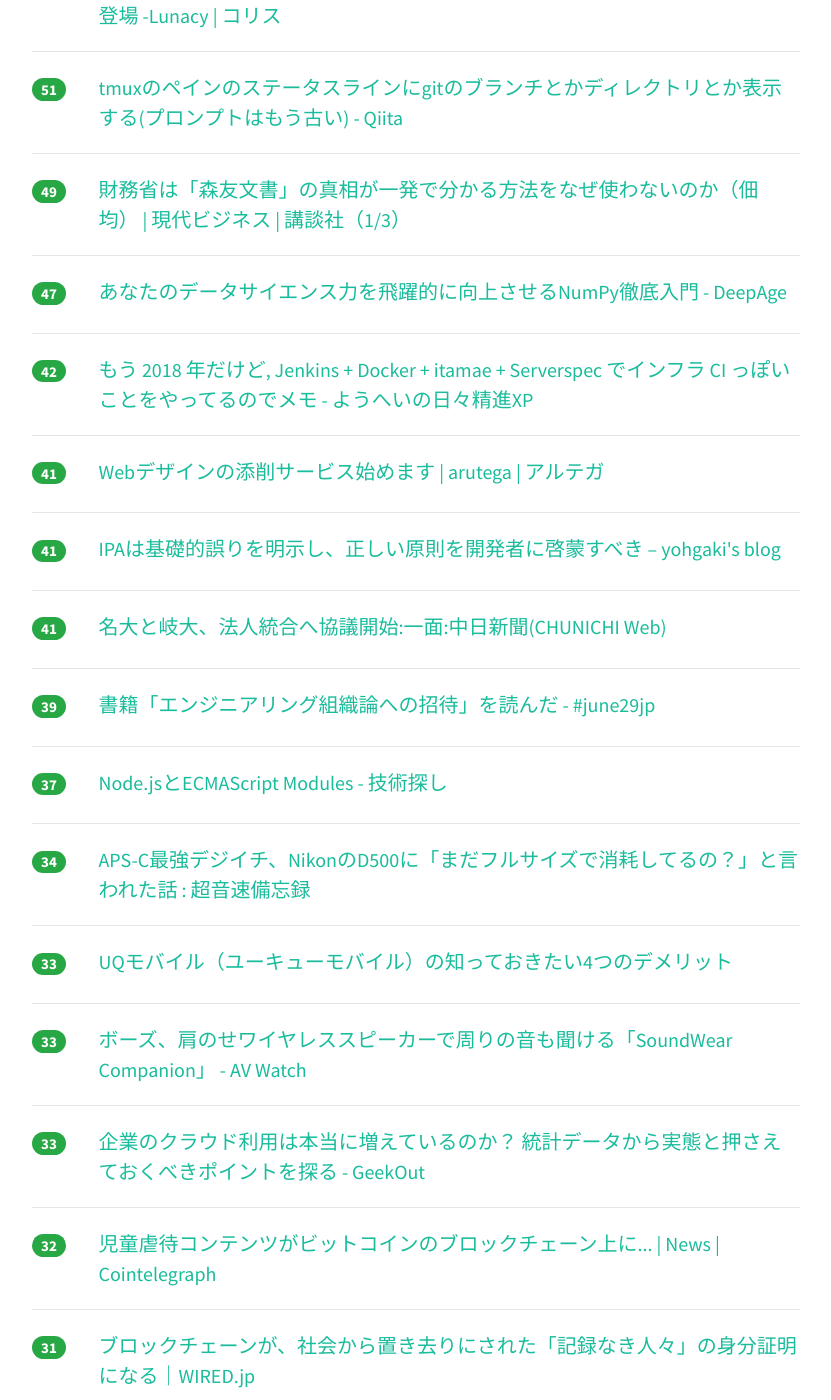
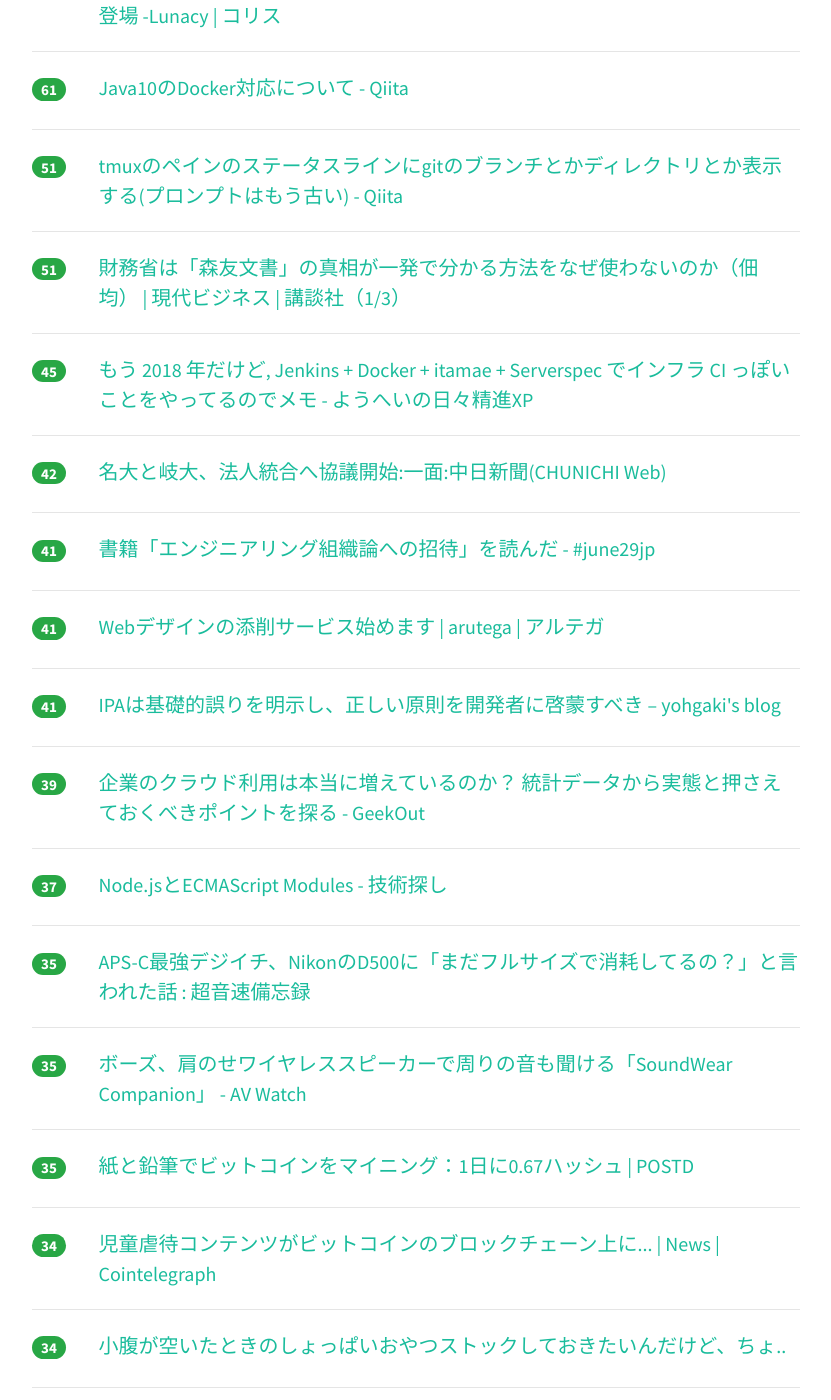
Before and after one commit to yatta47/hatena-matome-site, a Jekyll site: the page built from _posts/2018-03-22-hatena.md, in a window 1280 px wide and 1400 px high, scrolled down 1556 px. Shown: the whole window, without its empty margins (224-1055 px from the left). Built offline with Jekyll 4.4.1, drawn with Linux system fonts in a browser that asks for light colours; nearby versions of some CDN libraries; some of the changed text lies outside the part shown.

Commit message:
Updated 2018-03-22

```diff
--- a/_posts/2018-03-22-hatena.md
+++ b/_posts/2018-03-22-hatena.md
@@ -1,44 +1,59 @@
 ---
 layout: post
 title:  "2018-03-22 はてぶIT"
-date:   2018-03-22 21:02:29
+date:   2018-03-22 22:02:57
 tags: [it-hotentry]
 ---
-60 件のデータあり
+61 件のデータあり
 
 <hr><div class="row">
-<div class="col-1"><span class="badge badge-pill badge-success h2">686</span></div>
+<div class="col-1"><span class="badge badge-pill badge-success h2">701</span></div>
 <div class="col-11"><a href='http://www.publickey1.jp/blog/18/jenkins_xgitdockerkubernetescicd.html' target='_blank'>「Jenkins X」発表。Git/Docker/Kubernetesに特化したことでCI/CD環境の構築運用を自動化 － Publickey</a></div>
 </div>
 <hr>
 <div class="row">
-<div class="col-1"><span class="badge badge-pill badge-success h2">658</span></div>
+<div class="col-1"><span class="badge badge-pill badge-success h2">689</span></div>
 <div class="col-11"><a href='http://blog.kamipo.net/entry/2018/03/22/084126' target='_blank'>MySQLのクエリの良し悪しはrows_examinedで判断する - かみぽわーる</a></div>
 </div>
 <hr>
 <div class="row">
-<div class="col-1"><span class="badge badge-pill badge-success h2">314</span></div>
+<div class="col-1"><span class="badge badge-pill badge-success h2">338</span></div>
 <div class="col-11"><a href='https://speakerdeck.com/pyama86/linuxkomandodebotorunetukuwodiao-beru' target='_blank'>Linuxコマンドでボトルネックを調べる // Speaker Deck</a></div>
 </div>
 <hr>
 <div class="row">
-<div class="col-1"><span class="badge badge-pill badge-success h2">227</span></div>
+<div class="col-1"><span class="badge badge-pill badge-success h2">238</span></div>
+<div class="col-11"><a href='https://gigazine.net/news/20180322-linux-kernel-map/' target='_blank'>Linuxカーネルのソースコードを機能とレイヤーで分類して表示してくれる「Linux kernel map」 - GIGAZINE</a></div>
+</div>
+<hr>
+<div class="row">
+<div class="col-1"><span class="badge badge-pill badge-success h2">228</span></div>
 <div class="col-11"><a href='https://anond.hatelabo.jp/20180322014102' target='_blank'>はてな村とかなんとか</a></div>
 </div>
 <hr>
 <div class="row">
-<div class="col-1"><span class="badge badge-pill badge-success h2">215</span></div>
-<div class="col-11"><a href='https://gigazine.net/news/20180322-linux-kernel-map/' target='_blank'>Linuxカーネルのソースコードを機能とレイヤーで分類して表示してくれる「Linux kernel map」 - GIGAZINE</a></div>
-</div>
-<hr>
-<div class="row">
-<div class="col-1"><span class="badge badge-pill badge-success h2">174</span></div>
+<div class="col-1"><span class="badge badge-pill badge-success h2">188</span></div>
 <div class="col-11"><a href='http://d.hatena.ne.jp/hnw/20180321' target='_blank'>セキュリティの話題に丸腰で踏み込んでくる人を見た - hnwの日記</a></div>
 </div>
 <hr>
 <div class="row">
-<div class="col-1"><span class="badge badge-pill badge-success h2">93</span></div>
+<div class="col-1"><span class="badge badge-pill badge-success h2">95</span></div>
 <div class="col-11"><a href='http://techlife.cookpad.com/entry/2018/03/22/082755' target='_blank'>ハッシュ値の使い方について - クックパッド開発者ブログ</a></div>
+</div>
+<hr>
+<div class="row">
+<div class="col-1"><span class="badge badge-pill badge-success h2">87</span></div>
+<div class="col-11"><a href='https://deepage.net/features/numpy/' target='_blank'>あなたのデータサイエンス力を飛躍的に向上させるNumPy徹底入門 - DeepAge</a></div>
+</div>
+<hr>
+<div class="row">
+<div class="col-1"><span class="badge badge-pill badge-success h2">83</span></div>
+<div class="col-11"><a href='https://note.mu/ttmtg/n/nc9ef0a890c3d' target='_blank'>デザインレビューシステム〜正しいデザインを正しく作ったか〜｜Tomotsugu Takahashi｜note</a></div>
+</div>
+<hr>
+<div class="row">
+<div class="col-1"><span class="badge badge-pill badge-success h2">79</span></div>
+<div class="col-11"><a href='http://bookmark.hatenastaff.com/entry/2018/03/22/161110' target='_blank'>【追記あり】トップページやカテゴリページなどのメディア面をリニューアルしました - はてなブックマーク開発ブログ</a></div>
 </div>
 <hr>
 <div class="row">
@@ -47,23 +62,18 @@ tags: [it-hotentry]
 </div>
 <hr>
 <div class="row">
-<div class="col-1"><span class="badge badge-pill badge-success h2">73</span></div>
-<div class="col-11"><a href='https://note.mu/ttmtg/n/nc9ef0a890c3d' target='_blank'>デザインレビューシステム〜正しいデザインを正しく作ったか〜｜Tomotsugu Takahashi｜note</a></div>
+<div class="col-1"><span class="badge badge-pill badge-success h2">75</span></div>
+<div class="col-11"><a href='https://review-of-my-life.blogspot.com/2018/03/sukebe-ai-development.html' target='_blank'>AIで似ているAV女優を紹介しているスケベAI「スケベ博士」を作りました。②実装編|Review of My Life</a></div>
 </div>
 <hr>
 <div class="row">
-<div class="col-1"><span class="badge badge-pill badge-success h2">67</span></div>
+<div class="col-1"><span class="badge badge-pill badge-success h2">70</span></div>
 <div class="col-11"><a href='http://blog.takuros.net/entry/2018/03/22/090718' target='_blank'>クラウドエンジニア養成読本を書きました - プログラマでありたい</a></div>
 </div>
 <hr>
 <div class="row">
-<div class="col-1"><span class="badge badge-pill badge-success h2">65</span></div>
-<div class="col-11"><a href='https://review-of-my-life.blogspot.com/2018/03/sukebe-ai-development.html' target='_blank'>AIで似ているAV女優を紹介しているスケベAI「スケベ博士」を作りました。②実装編|Review of My Life</a></div>
-</div>
-<hr>
-<div class="row">
 <div class="col-1"><span class="badge badge-pill badge-success h2">63</span></div>
-<div class="col-11"><a href='http://bookmark.hatenastaff.com/entry/2018/03/22/161110' target='_blank'>【追記あり】トップページやカテゴリページなどのメディア面をリニューアルしました - はてなブックマーク開発ブログ</a></div>
+<div class="col-11"><a href='https://coliss.com/articles/build-websites/operation/design/sketch-for-windows-lunacy.html' target='_blank'>速報！Windowsで、Sketchファイルを開いて、編集・保存できる無料アプリが登場 -Lunacy | コリス</a></div>
 </div>
 <hr>
 <div class="row">
@@ -72,28 +82,28 @@ tags: [it-hotentry]
 </div>
 <hr>
 <div class="row">
-<div class="col-1"><span class="badge badge-pill badge-success h2">61</span></div>
-<div class="col-11"><a href='https://coliss.com/articles/build-websites/operation/design/sketch-for-windows-lunacy.html' target='_blank'>速報！Windowsで、Sketchファイルを開いて、編集・保存できる無料アプリが登場 -Lunacy | コリス</a></div>
-</div>
-<hr>
-<div class="row">
 <div class="col-1"><span class="badge badge-pill badge-success h2">51</span></div>
 <div class="col-11"><a href='https://qiita.com/arks22/items/db8eb6a14223ce29219a' target='_blank'>tmuxのペインのステータスラインにgitのブランチとかディレクトリとか表示する(プロンプトはもう古い) - Qiita</a></div>
 </div>
 <hr>
 <div class="row">
-<div class="col-1"><span class="badge badge-pill badge-success h2">49</span></div>
+<div class="col-1"><span class="badge badge-pill badge-success h2">51</span></div>
 <div class="col-11"><a href='http://gendai.ismedia.jp/articles/-/54944' target='_blank'>財務省は「森友文書」の真相が一発で分かる方法をなぜ使わないのか（佃 均） | 現代ビジネス | 講談社（1/3）</a></div>
 </div>
 <hr>
 <div class="row">
-<div class="col-1"><span class="badge badge-pill badge-success h2">47</span></div>
-<div class="col-11"><a href='https://deepage.net/features/numpy/' target='_blank'>あなたのデータサイエンス力を飛躍的に向上させるNumPy徹底入門 - DeepAge</a></div>
+<div class="col-1"><span class="badge badge-pill badge-success h2">45</span></div>
+<div class="col-11"><a href='http://inokara.hateblo.jp/entry/2018/03/21/152609' target='_blank'>もう 2018 年だけど, Jenkins + Docker + itamae + Serverspec でインフラ CI っぽいことをやってるのでメモ - ようへいの日々精進XP</a></div>
 </div>
 <hr>
 <div class="row">
 <div class="col-1"><span class="badge badge-pill badge-success h2">42</span></div>
-<div class="col-11"><a href='http://inokara.hateblo.jp/entry/2018/03/21/152609' target='_blank'>もう 2018 年だけど, Jenkins + Docker + itamae + Serverspec でインフラ CI っぽいことをやってるのでメモ - ようへいの日々精進XP</a></div>
+<div class="col-11"><a href='http://www.chunichi.co.jp/article/front/list/CK2018032202000069.html' target='_blank'>名大と岐大、法人統合へ協議開始:一面:中日新聞(CHUNICHI Web)</a></div>
+</div>
+<hr>
+<div class="row">
+<div class="col-1"><span class="badge badge-pill badge-success h2">41</span></div>
+<div class="col-11"><a href='https://june29.jp/2018/03/21/invitation-to-engineering-organization-theory-the-book/' target='_blank'>書籍「エンジニアリング組織論への招待」を読んだ - #june29jp</a></div>
 </div>
 <hr>
 <div class="row">
@@ -107,13 +117,8 @@ tags: [it-hotentry]
 </div>
 <hr>
 <div class="row">
-<div class="col-1"><span class="badge badge-pill badge-success h2">41</span></div>
-<div class="col-11"><a href='http://www.chunichi.co.jp/article/front/list/CK2018032202000069.html' target='_blank'>名大と岐大、法人統合へ協議開始:一面:中日新聞(CHUNICHI Web)</a></div>
-</div>
-<hr>
-<div class="row">
 <div class="col-1"><span class="badge badge-pill badge-success h2">39</span></div>
-<div class="col-11"><a href='https://june29.jp/2018/03/21/invitation-to-engineering-organization-theory-the-book/' target='_blank'>書籍「エンジニアリング組織論への招待」を読んだ - #june29jp</a></div>
+<div class="col-11"><a href='https://geek-out.jp/column/entry/2018/03/22/110000' target='_blank'>企業のクラウド利用は本当に増えているのか？ 統計データから実態と押さえておくべきポイントを探る - GeekOut</a></div>
 </div>
 <hr>
 <div class="row">
@@ -122,8 +127,28 @@ tags: [it-hotentry]
 </div>
 <hr>
 <div class="row">
+<div class="col-1"><span class="badge badge-pill badge-success h2">35</span></div>
+<div class="col-11"><a href='https://wivern.exblog.jp/26433449/' target='_blank'>APS-C最強デジイチ、NikonのD500に「まだフルサイズで消耗してるの？」と言われた話 : 超音速備忘録</a></div>
+</div>
+<hr>
+<div class="row">
+<div class="col-1"><span class="badge badge-pill badge-success h2">35</span></div>
+<div class="col-11"><a href='https://av.watch.impress.co.jp/docs/news/1112876.html' target='_blank'>ボーズ、肩のせワイヤレススピーカーで周りの音も聞ける「SoundWear Companion」 - AV Watch</a></div>
+</div>
+<hr>
+<div class="row">
+<div class="col-1"><span class="badge badge-pill badge-success h2">35</span></div>
+<div class="col-11"><a href='https://postd.cc/mining-bitcoin-with-pencil-and-paper/' target='_blank'>紙と鉛筆でビットコインをマイニング：1日に0.67ハッシュ | POSTD</a></div>
+</div>
+<hr>
+<div class="row">
 <div class="col-1"><span class="badge badge-pill badge-success h2">34</span></div>
-<div class="col-11"><a href='https://wivern.exblog.jp/26433449/' target='_blank'>APS-C最強デジイチ、NikonのD500に「まだフルサイズで消耗してるの？」と言われた話 : 超音速備忘録</a></div>
+<div class="col-11"><a href='https://jp.cointelegraph.com/news/german-researchers-child-abuse-content-found-on-bitcoin-blockchain-users-must-be-protected' target='_blank'>児童虐待コンテンツがビットコインのブロックチェーン上に... | News | Cointelegraph</a></div>
+</div>
+<hr>
+<div class="row">
+<div class="col-1"><span class="badge badge-pill badge-success h2">34</span></div>
+<div class="col-11"><a href='https://anond.hatelabo.jp/20180123191104' target='_blank'>小腹が空いたときのしょっぱいおやつストックしておきたいんだけど、ちょ..</a></div>
 </div>
 <hr>
 <div class="row">
@@ -132,18 +157,18 @@ tags: [it-hotentry]
 </div>
 <hr>
 <div class="row">
-<div class="col-1"><span class="badge badge-pill badge-success h2">33</span></div>
-<div class="col-11"><a href='https://av.watch.impress.co.jp/docs/news/1112876.html' target='_blank'>ボーズ、肩のせワイヤレススピーカーで周りの音も聞ける「SoundWear Companion」 - AV Watch</a></div>
-</div>
-<hr>
-<div class="row">
-<div class="col-1"><span class="badge badge-pill badge-success h2">33</span></div>
-<div class="col-11"><a href='https://geek-out.jp/column/entry/2018/03/22/110000' target='_blank'>企業のクラウド利用は本当に増えているのか？ 統計データから実態と押さえておくべきポイントを探る - GeekOut</a></div>
+<div class="col-1"><span class="badge badge-pill badge-success h2">32</span></div>
+<div class="col-11"><a href='http://www.itmedia.co.jp/enterprise/articles/1803/22/news013.html' target='_blank'>年間1000円、エフエム和歌山のAIアナウンサー「ナナコ」の裏側 (1/2) - ITmedia エンタープライズ</a></div>
 </div>
 <hr>
 <div class="row">
 <div class="col-1"><span class="badge badge-pill badge-success h2">32</span></div>
-<div class="col-11"><a href='https://jp.cointelegraph.com/news/german-researchers-child-abuse-content-found-on-bitcoin-blockchain-users-must-be-protected' target='_blank'>児童虐待コンテンツがビットコインのブロックチェーン上に... | News | Cointelegraph</a></div>
+<div class="col-11"><a href='http://www.ketancho.net/entry/2018/03/14/074500' target='_blank'>「SQLアンチパターン」を避けるためのチェックリスト③（SQLクエリ設計編） - log4ketancho</a></div>
+</div>
+<hr>
+<div class="row">
+<div class="col-1"><span class="badge badge-pill badge-success h2">31</span></div>
+<div class="col-11"><a href='https://www.slideshare.net/YoshidaShingo/kubernetes-on-alibaba-cloud' target='_blank'>Kubernetes on Alibaba Cloud</a></div>
 </div>
 <hr>
 <div class="row">
@@ -152,8 +177,18 @@ tags: [it-hotentry]
 </div>
 <hr>
 <div class="row">
+<div class="col-1"><span class="badge badge-pill badge-success h2">31</span></div>
+<div class="col-11"><a href='https://gigazine.net/news/20180322-url-canary/' target='_blank'>登録いらずで簡単にURLを使ってアクセス監視ができる「URL Canary」 - GIGAZINE</a></div>
+</div>
+<hr>
+<div class="row">
+<div class="col-1"><span class="badge badge-pill badge-success h2">31</span></div>
+<div class="col-11"><a href='https://anond.hatelabo.jp/20180322155457' target='_blank'>はてブの仕様やデザイン変わったよな？しかもポンコツ変更</a></div>
+</div>
+<hr>
+<div class="row">
 <div class="col-1"><span class="badge badge-pill badge-success h2">30</span></div>
-<div class="col-11"><a href='https://www.slideshare.net/YoshidaShingo/kubernetes-on-alibaba-cloud' target='_blank'>Kubernetes on Alibaba Cloud</a></div>
+<div class="col-11"><a href='http://www.kumilog.net/entry/2018/03/22/090000' target='_blank'>PythonとSheets API v4でGoogleスプレッドシートを読み書きする - kumilog.net</a></div>
 </div>
 <hr>
 <div class="row">
@@ -163,27 +198,7 @@ tags: [it-hotentry]
 <hr>
 <div class="row">
 <div class="col-1"><span class="badge badge-pill badge-success h2">29</span></div>
-<div class="col-11"><a href='http://www.itmedia.co.jp/enterprise/articles/1803/22/news013.html' target='_blank'>年間1000円、エフエム和歌山のAIアナウンサー「ナナコ」の裏側 (1/2) - ITmedia エンタープライズ</a></div>
-</div>
-<hr>
-<div class="row">
-<div class="col-1"><span class="badge badge-pill badge-success h2">29</span></div>
-<div class="col-11"><a href='https://gigazine.net/news/20180322-url-canary/' target='_blank'>登録いらずで簡単にURLを使ってアクセス監視ができる「URL Canary」 - GIGAZINE</a></div>
-</div>
-<hr>
-<div class="row">
-<div class="col-1"><span class="badge badge-pill badge-success h2">29</span></div>
-<div class="col-11"><a href='http://www.ketancho.net/entry/2018/03/14/074500' target='_blank'>「SQLアンチパターン」を避けるためのチェックリスト③（SQLクエリ設計編） - log4ketancho</a></div>
-</div>
-<hr>
-<div class="row">
-<div class="col-1"><span class="badge badge-pill badge-success h2">27</span></div>
 <div class="col-11"><a href='https://dev.classmethod.jp/cloud/aws/aws-training-edx-udemy/' target='_blank'>edXとUdemyでAWSトレーニングコースが受講できるようになりました ｜ Developers.IO</a></div>
-</div>
-<hr>
-<div class="row">
-<div class="col-1"><span class="badge badge-pill badge-success h2">27</span></div>
-<div class="col-11"><a href='http://www.kumilog.net/entry/2018/03/22/090000' target='_blank'>PythonとSheets API v4でGoogleスプレッドシートを読み書きする - kumilog.net</a></div>
 </div>
 <hr>
 <div class="row">
@@ -192,13 +207,8 @@ tags: [it-hotentry]
 </div>
 <hr>
 <div class="row">
-<div class="col-1"><span class="badge badge-pill badge-success h2">26</span></div>
-<div class="col-11"><a href='https://anond.hatelabo.jp/20180322155457' target='_blank'>はてブの仕様やデザイン変わったよな？しかもポンコツ変更</a></div>
-</div>
-<hr>
-<div class="row">
-<div class="col-1"><span class="badge badge-pill badge-success h2">26</span></div>
-<div class="col-11"><a href='https://anond.hatelabo.jp/20180123191104' target='_blank'>小腹が空いたときのしょっぱいおやつストックしておきたいんだけど、ちょ..</a></div>
+<div class="col-1"><span class="badge badge-pill badge-success h2">24</span></div>
+<div class="col-11"><a href='https://number333.org/2018/03/21/macbook12inch-dailyuse/' target='_blank'>Macbook12インチの使い方。仕事編・休日編</a></div>
 </div>
 <hr>
 <div class="row">
@@ -208,7 +218,17 @@ tags: [it-hotentry]
 <hr>
 <div class="row">
 <div class="col-1"><span class="badge badge-pill badge-success h2">24</span></div>
+<div class="col-11"><a href='https://engineer.recruit-lifestyle.co.jp/techblog/2018-03-22-hpb-android-replace/' target='_blank'>ホットペッパービューティーのAndroidアプリをリプレイスしました - Tech Blog - Recruit Lifestyle Engineer</a></div>
+</div>
+<hr>
+<div class="row">
+<div class="col-1"><span class="badge badge-pill badge-success h2">24</span></div>
 <div class="col-11"><a href='https://anond.hatelabo.jp/20180311123437' target='_blank'>バーチャレ！</a></div>
+</div>
+<hr>
+<div class="row">
+<div class="col-1"><span class="badge badge-pill badge-success h2">24</span></div>
+<div class="col-11"><a href='https://japanese.engadget.com/2018/03/21/uber/' target='_blank'>自動運転Uberの歩行者死亡事故、警察が車載映像公開。乗員はよそ見、センサー反応みられず - Engadget 日本版</a></div>
 </div>
 <hr>
 <div class="row">
@@ -217,33 +237,18 @@ tags: [it-hotentry]
 </div>
 <hr>
 <div class="row">
+<div class="col-1"><span class="badge badge-pill badge-success h2">23</span></div>
+<div class="col-11"><a href='https://www.itsnicethat.com/news/netflix-sans-typeface-dalton-maag-graphic-design-210318' target='_blank'>It's Nice That | Netflix unveils Netflix Sans, a new custom typeface developed with Dalton Maag</a></div>
+</div>
+<hr>
+<div class="row">
 <div class="col-1"><span class="badge badge-pill badge-success h2">22</span></div>
-<div class="col-11"><a href='https://number333.org/2018/03/21/macbook12inch-dailyuse/' target='_blank'>Macbook12インチの使い方。仕事編・休日編</a></div>
+<div class="col-11"><a href='http://forza.cocolog-nifty.com/blog/2018/03/excelweb-0889.html' target='_blank'>静的ジェネレータを使ってExcelマニュアルをWeb公開するアイデア: プログラマの思索</a></div>
 </div>
 <hr>
 <div class="row">
 <div class="col-1"><span class="badge badge-pill badge-success h2">22</span></div>
 <div class="col-11"><a href='https://togetter.com/li/1210729' target='_blank'>「ドアの鍵閉めても無駄だよ。合鍵も作ってるんだから」→「あ、ごめん合鍵渡すの忘れてた」ヤンデレ彼女と強メンタル彼氏の漫画 - Togetter</a></div>
-</div>
-<hr>
-<div class="row">
-<div class="col-1"><span class="badge badge-pill badge-success h2">22</span></div>
-<div class="col-11"><a href='https://engineer.recruit-lifestyle.co.jp/techblog/2018-03-22-hpb-android-replace/' target='_blank'>ホットペッパービューティーのAndroidアプリをリプレイスしました - Tech Blog - Recruit Lifestyle Engineer</a></div>
-</div>
-<hr>
-<div class="row">
-<div class="col-1"><span class="badge badge-pill badge-success h2">22</span></div>
-<div class="col-11"><a href='https://www.itsnicethat.com/news/netflix-sans-typeface-dalton-maag-graphic-design-210318' target='_blank'>It's Nice That | Netflix unveils Netflix Sans, a new custom typeface developed with Dalton Maag</a></div>
-</div>
-<hr>
-<div class="row">
-<div class="col-1"><span class="badge badge-pill badge-success h2">21</span></div>
-<div class="col-11"><a href='http://forza.cocolog-nifty.com/blog/2018/03/excelweb-0889.html' target='_blank'>静的ジェネレータを使ってExcelマニュアルをWeb公開するアイデア: プログラマの思索</a></div>
-</div>
-<hr>
-<div class="row">
-<div class="col-1"><span class="badge badge-pill badge-success h2">21</span></div>
-<div class="col-11"><a href='https://japanese.engadget.com/2018/03/21/uber/' target='_blank'>自動運転Uberの歩行者死亡事故、警察が車載映像公開。乗員はよそ見、センサー反応みられず - Engadget 日本版</a></div>
 </div>
 <hr>
 <div class="row">
@@ -253,7 +258,7 @@ tags: [it-hotentry]
 <hr>
 <div class="row">
 <div class="col-1"><span class="badge badge-pill badge-success h2">18</span></div>
-<div class="col-11"><a href='https://postd.cc/mining-bitcoin-with-pencil-and-paper/' target='_blank'>紙と鉛筆でビットコインをマイニング：1日に0.67ハッシュ | POSTD</a></div>
+<div class="col-11"><a href='http://www.gamecast-blog.com/archives/65915247.html' target='_blank'>コラム：無料ゲームで広告削除機能を売ると赤字になる。「金を払って広告を削除する要素は贅沢な機能なんです」という現実</a></div>
 </div>
 <hr>
 <div class="row">
@@ -272,18 +277,23 @@ tags: [it-hotentry]
 </div>
 <hr>
 <div class="row">
-<div class="col-1"><span class="badge badge-pill badge-success h2">16</span></div>
-<div class="col-11"><a href='http://twitter.com/soro_bea/status/976386088175419394' target='_blank'>soro_beaさんのツイート: "黙れ、極左の #文春。地方は今過疎化で深刻な事態。新学部ができれば人口増で地方経済は潤う。そこで市が何とか新学部の誘致の為、市を上げて誘致運動するのは</a></div>
+<div class="col-1"><span class="badge badge-pill badge-success h2">17</span></div>
+<div class="col-11"><a href='https://idolmaster-shinycolors.bxd.co.jp/campaign/' target='_blank'>ログイン｜283プロ事前登録ガシャ特設ページ｜スマートフォン向けブラウザゲーム「アイドルマスター シャイニーカラーズ(シャニマス)」</a></div>
+</div>
+<hr>
+<div class="row">
+<div class="col-1"><span class="badge badge-pill badge-success h2">17</span></div>
+<div class="col-11"><a href='https://crowdworks.jp/public/jobs/1946360' target='_blank'>＜読んで・選んで・はてブ登録＞するだけ！超カンタン作業...の依頼/外注｜その他（カンタン作業）の仕事 [ID:1946360]</a></div>
+</div>
+<hr>
+<div class="row">
+<div class="col-1"><span class="badge badge-pill badge-success h2">17</span></div>
+<div class="col-11"><a href='https://pc.watch.impress.co.jp/docs/news/1112924.html' target='_blank'>世界最大容量100TBの3.5インチSSDが登場 - PC Watch</a></div>
 </div>
 <hr>
 <div class="row">
 <div class="col-1"><span class="badge badge-pill badge-success h2">16</span></div>
-<div class="col-11"><a href='https://idolmaster-shinycolors.bxd.co.jp/campaign/' target='_blank'>ログイン｜283プロ事前登録ガシャ特設ページ｜スマートフォン向けブラウザゲーム「アイドルマスター シャイニーカラーズ(シャニマス)」</a></div>
-</div>
-<hr>
-<div class="row">
-<div class="col-1"><span class="badge badge-pill badge-success h2">16</span></div>
-<div class="col-11"><a href='https://crowdworks.jp/public/jobs/1946360' target='_blank'>＜読んで・選んで・はてブ登録＞するだけ！超カンタン作業...の依頼/外注｜その他（カンタン作業）の仕事 [ID:1946360]</a></div>
+<div class="col-11"><a href='http://twitter.com/soro_bea/status/976386088175419394' target='_blank'>soro_beaさんのツイート: "黙れ、極左の #文春。地方は今過疎化で深刻な事態。新学部ができれば人口増で地方経済は潤う。そこで市が何とか新学部の誘致の為、市を上げて誘致運動するのは</a></div>
 </div>
 <hr>
 <div class="row">
@@ -297,11 +307,6 @@ tags: [it-hotentry]
 </div>
 <hr>
 <div class="row">
-<div class="col-1"><span class="badge badge-pill badge-success h2">13</span></div>
-<div class="col-11"><a href='http://www.gamecast-blog.com/archives/65915247.html' target='_blank'>コラム：無料ゲームで広告削除機能を売ると赤字になる。「金を払って広告を削除する要素は贅沢な機能なんです」という現実</a></div>
-</div>
-<hr>
-<div class="row">
 <div class="col-1"><span class="badge badge-pill badge-success h2">12</span></div>
 <div class="col-11"><a href='https://jp.techcrunch.com/2018/03/22/2018-03-20-sources-google-is-buying-lytro-for-about-40m/' target='_blank'>GoogleがLytroを4000万ドル前後で買収との情報――ライトフィールド技術でVR世界構築強化 | TechCrunch Japan</a></div>
 </div>
```
